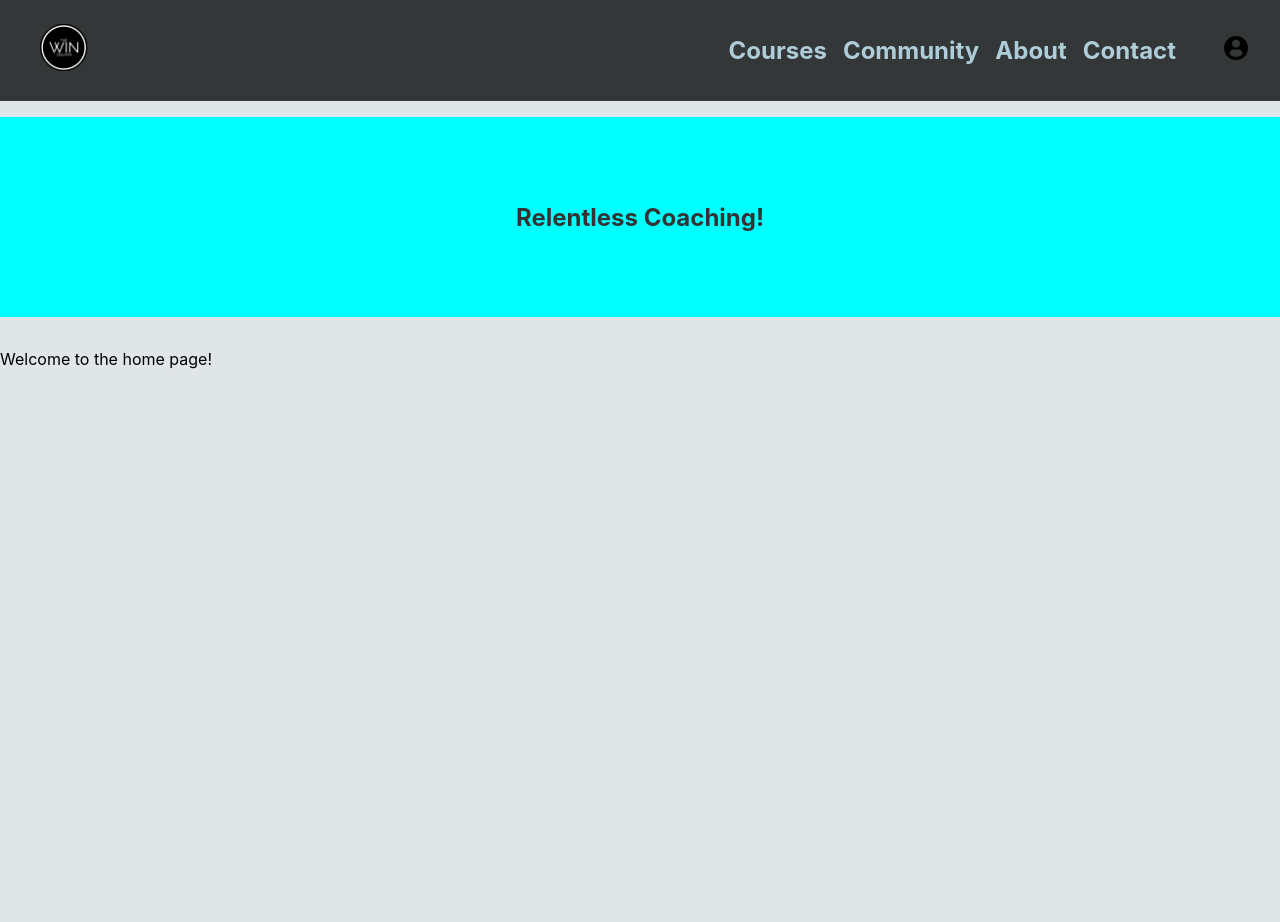
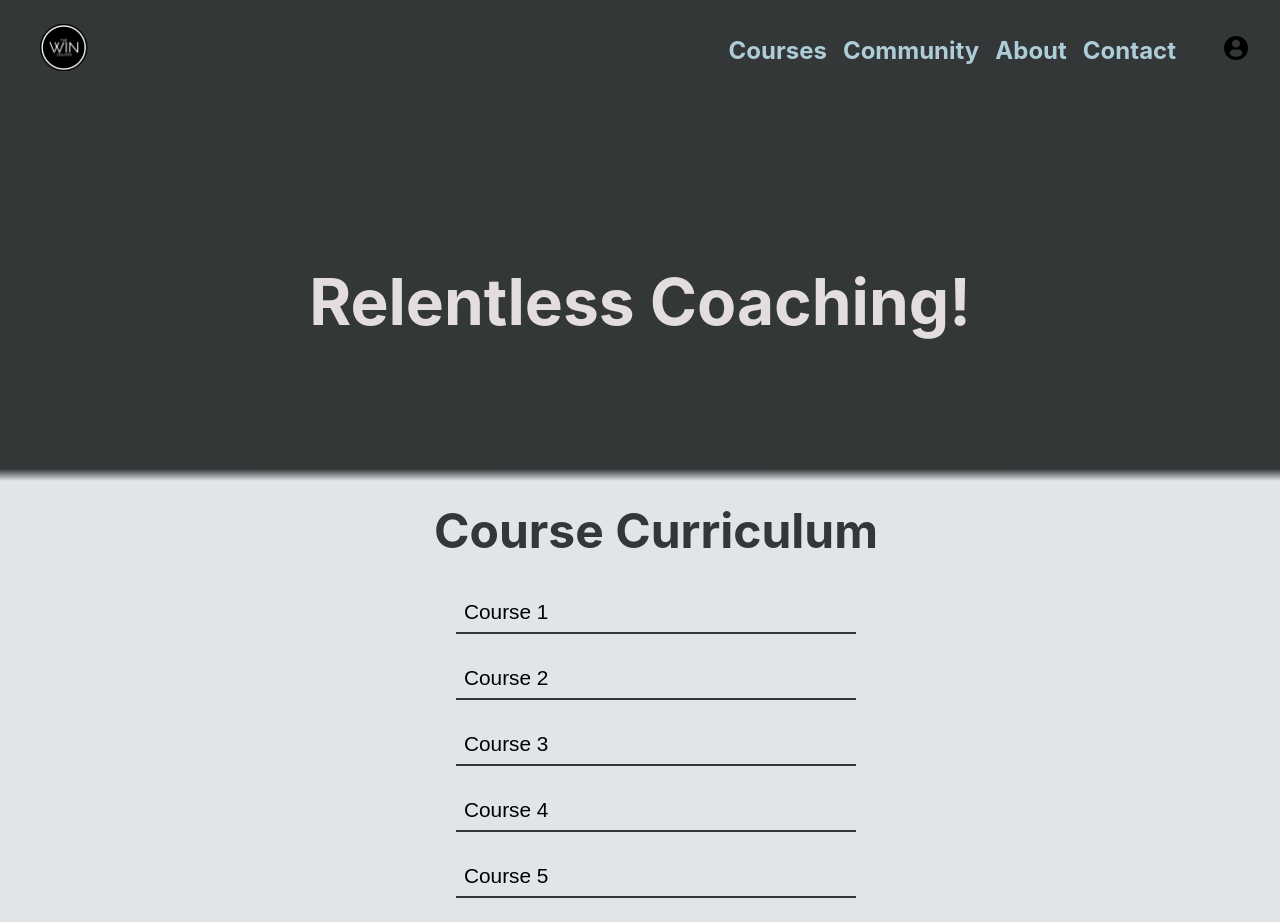
Before and after one commit to AymenS02/TheWinColumn, a React (Create React App) app: page / in a window 1280 px wide. Before the commit the page ends 901 px from the top, so only its background shows below. Built offline with nearby package versions, Linux system fonts and the light colour scheme; the HTML template or start-up script is replaced by a standard one.

Commit message:
worked a lot on the home page, kinda started on  the courses

```diff
--- a/src/App.scss
+++ b/src/App.scss
@@ -8,6 +8,7 @@ html {
   .nav {
     display: flex;
     background-color: #333738;
+
 
     .heading {
       color: #AECDD9;
--- a/src/pages/courses/Courses.jsx
+++ b/src/pages/courses/Courses.jsx
@@ -4,8 +4,14 @@ import './Courses.scss';
 function Courses() {
     return (
         <div className="courses">
-        <h1>Courses Page</h1>
-        <p>View our courses here.</p>
+        <div className='my-courses'>
+            <h1>Current Enrolled Courses </h1>
+            <p>View our courses here.</p>
+        </div>
+        <div className='other-courses'>
+            <h1>Other Courses</h1>
+            <p>View our other courses here.</p>
+        </div>
         </div>
     );
     }
--- a/src/pages/home/Home.js
+++ b/src/pages/home/Home.js
@@ -2,10 +2,40 @@ import React from 'react';
 import './Home.scss';
 
 function Home() {
+  const courses = [
+    { id: 1, title: 'Course 1', details: 'Details of Course 1' },
+    { id: 2, title: 'Course 2', details: 'Details of Course 2' },
+    { id: 3, title: 'Course 3', details: 'Details of Course 3' },
+    { id: 4, title: 'Course 4', details: 'Details of Course 4' },
+    { id: 5, title: 'Course 5', details: 'Details of Course 5' },
+  ];
+
+  const [selectedCourse, setSelectedCourse] = React.useState(null);
+
+  const handleCourseClick = (course) => {
+    setSelectedCourse(course);
+  };
+
   return (
     <div className="home">
       <h1 className="title">Relentless Coaching!</h1>
-      <p>Welcome to the home page!</p>
+      <div className='course-section'>
+        <h2 className='course-title'>Course Curriculum</h2>
+        <ul className="course-list">
+          {courses.map((course) => (
+            <li key={course.id} className="course-list-item">
+              {selectedCourse && selectedCourse.id === course.id ? (
+                <div className="course-details">
+                  <h3>{course.title}</h3>
+                  <p>{course.details}</p>
+                </div>
+              ) : (
+                <button onClick={() => handleCourseClick(course)}>{course.title}</button>
+              )}
+            </li>
+          ))}
+        </ul>
+      </div>
     </div>
   );
 }
--- a/src/pages/home/Home.scss
+++ b/src/pages/home/Home.scss
@@ -4,13 +4,55 @@
   height: 100vh; /* Ensure the home container takes full viewport height */
 
   .title {
-    font-size: 1.5em;
-    color: #333;
-    background-color: aqua;
-    min-height: 20%; /* Set a minimum height */
+    margin: 0;
+    font-size: 4em;
+    color: #e3dddd;
+    text-align: center;
+    background: linear-gradient(to bottom, #333738 92%, #E0E5E7 95%) ;
+    min-height: 50%; /* Set a minimum height */
     display: flex;
     align-items: center; /* Center the text vertically */
     justify-content: center; /* Center the text horizontally */
-    padding: 20px; /* Add padding if needed */
+  }
+
+  .course-section {
+    padding-left: 4vh;
+
+    .course-title {
+      font-size: 3em;
+      color: #333738;
+      margin: 0;
+      display: flex;
+      justify-content: center;
+      padding-bottom: 2vh
+    }
+
+    .course-list {
+      list-style: none; /* Remove the default bullet points */
+      padding: 0; /* Remove any default padding */
+      padding-top: 2vh;
+      margin: 0; /* Remove any default margin */
+
+      .course-list-item {
+        display: flex;
+        justify-content: center;
+        padding-bottom: 3vh;
+
+        button{
+          width: 50vh;
+          border: none;
+          border-bottom: 2px solid #333738;
+          background: none;
+          padding: 1vh;
+          text-align: left;
+          margin: 0;
+          font-size: 1.3em;
+          color: inherit;
+          cursor: pointer;
+        }
+
+      }
+
+    }
   }
 }
```
